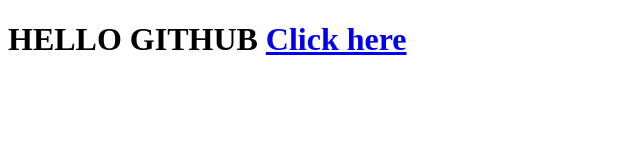
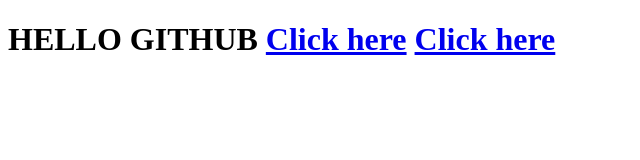
Before and after one commit to DhiviDhivya/My-new-web-page, a plain HTML site: page index.html in a window 1280 px wide. Shown: the whole page, without its empty margins (0-640 px from the left). Drawn offline with Linux system fonts and the light colour scheme.

Commit message:
Update index.html

```diff
--- a/index.html
+++ b/index.html
@@ -3,5 +3,6 @@
   <h1>
     HELLO GITHUB
     <a href="list.html">Click here</a>
+    <a href="ulist.html">Click here</a>
   </h1>
 </html>
```
